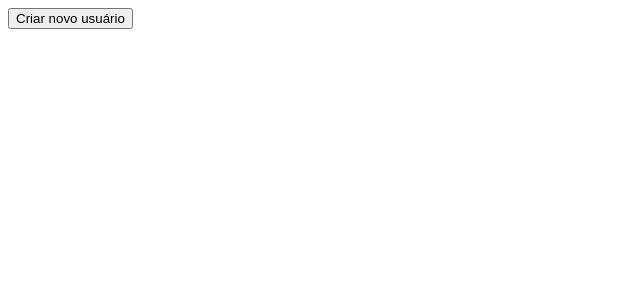
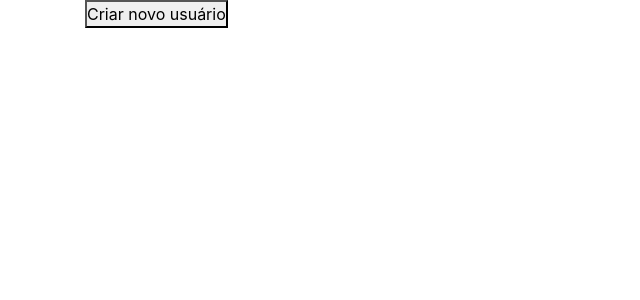
Before and after one commit to picolloo/cms-colonia, a Next.js app: page / in a window 1280 px wide. Shown: the top 300 px of the page, without its empty margins (0-640 px from the left). Built offline with nearby package versions, Linux system fonts and the light colour scheme.

Commit message:
feat: add reactstrap and bootstrap

```diff
--- a/package.json
+++ b/package.json
@@ -9,15 +9,19 @@
     "test": "jest"
   },
   "dependencies": {
+    "axios": "^0.19.2",
+    "bootstrap": "^4.5.0",
     "next": "9.4.4",
     "react": "16.13.1",
-    "react-dom": "16.13.1"
+    "react-dom": "16.13.1",
+    "reactstrap": "^8.5.1"
   },
   "devDependencies": {
     "@babel/preset-typescript": "^7.10.4",
     "@types/jest": "^26.0.4",
     "@types/node": "^14.0.23",
     "@types/react": "^16.9.43",
+    "@types/reactstrap": "^8.5.0",
     "jest": "^26.1.0",
     "typescript": "^3.9.7"
   }
--- /dev/null
+++ b/src/@types/Client.ts
@@ -0,0 +1 @@
+export default interface Client {}
--- /dev/null
+++ b/src/@types/index.ts
@@ -0,0 +1 @@
+export { default as Client } from "./Client";
--- /dev/null
+++ b/src/config/index.ts
@@ -0,0 +1,3 @@
+export default {
+  SERVER_URL: process.env.SERVER_URL || "localhost:1337",
+};
--- /dev/null
+++ b/src/pages/_app.tsx
@@ -0,0 +1,16 @@
+import type { AppProps } from "next/app";
+import Head from "next/head";
+
+import "../styles/index.css";
+import "bootstrap/dist/css/bootstrap.min.css";
+
+export default function App({ Component, pageProps }: AppProps) {
+  return (
+    <>
+      <Head>
+        <title>Colônia Z-33</title>
+      </Head>
+      <Component {...pageProps} />
+    </>
+  );
+}
--- /dev/null
+++ b/src/styles/index.css
@@ -0,0 +1,11 @@
+* {
+  margin: 0;
+  padding: 0;
+  box-sizing: border-box;
+}
+
+html,
+body,
+#__next {
+  height: 100%;
+}
```
